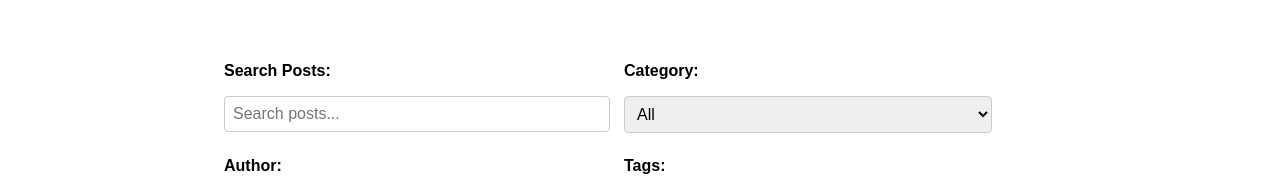
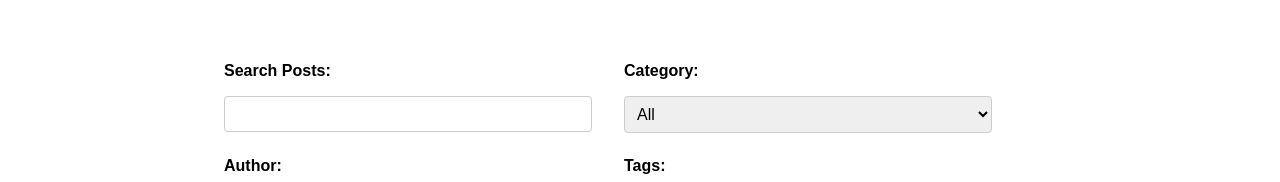
Before and after one commit to mrudula-n/react-blog-project, a React (Vite) app: page / in a window 1280 px wide. Shown: the part 219-401 px from the top of the page. Built offline with nearby package versions, Linux system fonts and the light colour scheme.

Commit message:
Update search functionality

```diff
--- a/src/components/BlogFilters/BlogFilters.jsx
+++ b/src/components/BlogFilters/BlogFilters.jsx
@@ -18,14 +18,10 @@ const BlogFilters = memo(function BlogFilters({
       {/* Row 1: Search Posts and Category */}
       <div className={styles.filterRow}>
         <div className={styles.filterGroup}>
-          <label htmlFor="search">Search Posts:</label>
-          <input
-            id="search"
-            type="text"
-            value={searchTerm}
-            onChange={(e) => onSearch(e.target.value)}
-            className={styles.searchInput}
-            placeholder="Search posts..."
+          <BlogSearch
+            searchTerm={searchTerm}
+            onSearch={onSearch}
+            resultCount={resultCount}
           />
         </div>
 
--- a/src/components/BlogList/BlogList.jsx
+++ b/src/components/BlogList/BlogList.jsx
@@ -54,6 +54,9 @@ function BlogList({ posts, isDarkMode, onEdit }) {
         /> */}
         <BlogFilters
           filters={filters}
+          searchTerm={searchTerm}
+          onSearch={handleSearch}
+          resultCount={searchResults.length}
           onFilterChange={handleFilterChange}
           categories={categories}
           authors={authors}
```
